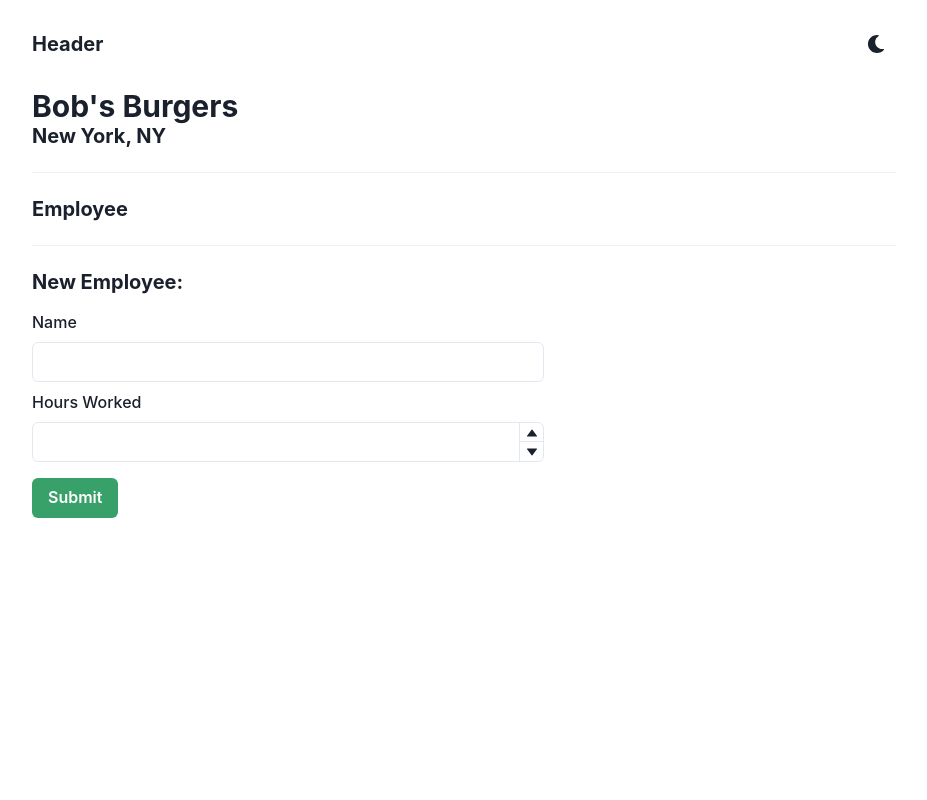
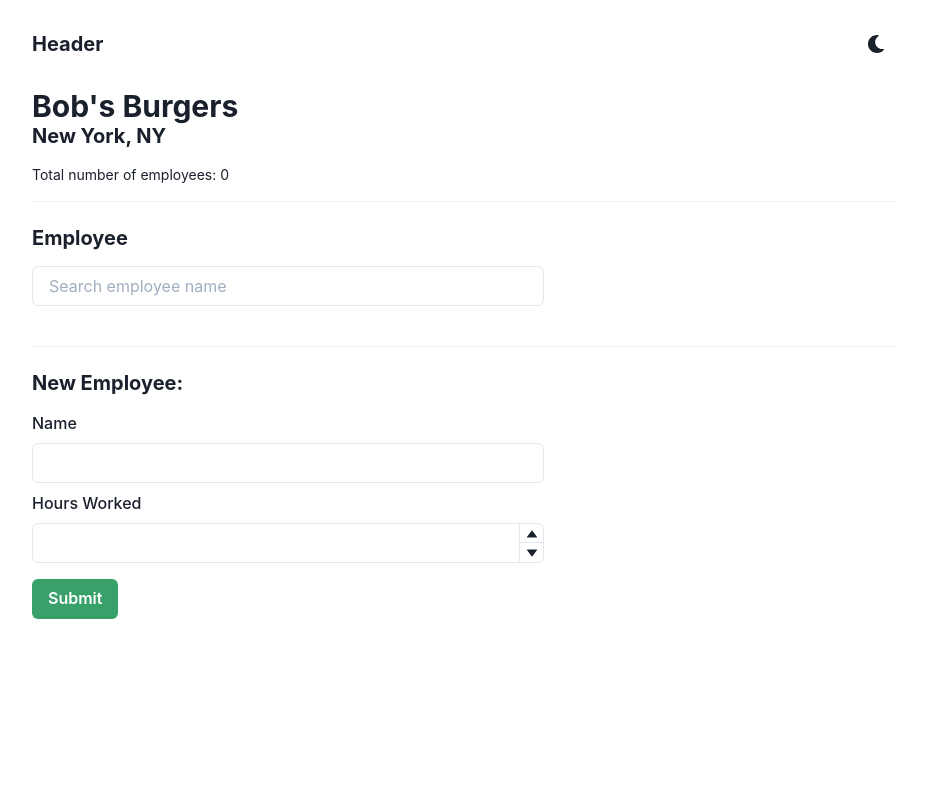
Before and after one commit to hydego17/mobx-react-ts, a React (Create React App) app: page / in a window 1280 px wide. Shown: the top 800 px of the page, without its empty margins (176-1103 px from the left). Built offline with nearby package versions, Linux system fonts and the light colour scheme.

Commit message:
filtered employees & input text fix

```diff
--- a/src/components/Employer.tsx
+++ b/src/components/Employer.tsx
@@ -1,13 +1,12 @@
-import React, { Component } from 'react';
-import { inject, observer } from 'mobx-react';
+import React, { Component } from "react";
+import { inject, observer } from "mobx-react";
 
 import {
   Box,
   Heading,
+  Text,
   FormControl,
   FormLabel,
-  FormErrorMessage,
-  FormHelperText,
   NumberInput,
   NumberInputField,
   NumberInputStepper,
@@ -16,9 +15,9 @@ import {
   Input,
   Divider,
   Button,
-} from '@chakra-ui/react';
-import { Root } from '../mst';
-import { EmployeeComponent } from './Employee';
+} from "@chakra-ui/react";
+import { Root } from "../mst";
+import { EmployeeComponent } from "./Employee";
 
 interface EmployerComponentProps {
   rootTree?: Root;
@@ -26,9 +25,10 @@ interface EmployerComponentProps {
 interface EmployerComponentState {
   employeeName: string;
   hoursWorked: string;
+  searchString: string;
 }
 
-@inject('rootTree')
+@inject("rootTree")
 @observer
 class EmployerComponent extends Component<
   EmployerComponentProps,
@@ -37,8 +37,9 @@ class EmployerComponent extends Component<
   constructor(props: EmployerComponentProps) {
     super(props);
     this.state = {
-      employeeName: '',
-      hoursWorked: '',
+      employeeName: "",
+      hoursWorked: "",
+      searchString: "",
     };
   }
 
@@ -51,6 +52,11 @@ class EmployerComponent extends Component<
     this.setState({ hoursWorked: value });
   };
 
+  searchStringChange = (e: any) => {
+    const searchString = e.target.value;
+    this.setState({ searchString });
+  };
+
   onSubmit = (e: any) => {
     e.preventDefault();
 
@@ -60,28 +66,43 @@ class EmployerComponent extends Component<
     if (!rootTree) return null;
 
     rootTree.employer.newEmployee(employeeName, Number(hoursWorked));
+
+    this.setState({ employeeName: "", hoursWorked: "" });
   };
 
   render() {
-    const { employeeName, hoursWorked } = this.state;
+    const { employeeName, hoursWorked, searchString } = this.state;
     const { rootTree } = this.props;
 
     if (!rootTree) return null;
 
     const {
-      employer: { name, location, employees },
+      employer: { name, location, employees, employeeNum, filterEmployees },
     } = rootTree;
+
+    const filteredEmployees = filterEmployees(searchString);
 
     return (
       <Box>
         <Heading size="lg">{name}</Heading>
         <Heading size="md">{location}</Heading>
-
-        <Divider my={6} />
+        <Text fontSize="sm" my={4}>
+          Total number of employees: {employeeNum}
+        </Text>
+        <Divider mb={6} />
 
         <Heading size="md">Employee</Heading>
 
-        {employees.map((employee) => (
+        <FormControl maxW="lg" py={4} id="search">
+          <Input
+            type="search"
+            value={searchString}
+            onChange={this.searchStringChange}
+            placeholder="Search employee name"
+          />
+        </FormControl>
+
+        {filteredEmployees.map((employee) => (
           <EmployeeComponent key={employee.id} employee={employee} />
         ))}
 
--- a/src/mst/index.ts
+++ b/src/mst/index.ts
@@ -1,9 +1,9 @@
 // Main State Tree
-import { v4 as uuidv4 } from 'uuid';
-import { applySnapshot, Instance, types } from 'mobx-state-tree';
+import { v4 as uuidv4 } from "uuid";
+import { applySnapshot, Instance, types } from "mobx-state-tree";
 
 // Employee Model (Node of Employer)
-const EmployeeModel = types.model('Employee', {
+const EmployeeModel = types.model("Employee", {
   id: types.identifier,
   name: types.string,
   hoursWorked: types.number,
@@ -11,7 +11,7 @@ const EmployeeModel = types.model('Employee', {
 
 // Employer Model (Node of Root)
 const EmployerModel = types
-  .model('Employer', {
+  .model("Employer", {
     id: types.identifier,
     name: types.string,
     location: types.string,
@@ -28,10 +28,21 @@ const EmployerModel = types
     }
 
     return { newEmployee };
-  });
+  })
+  .views((self) => ({
+    get employeeNum() {
+      return self.employees.length;
+    },
+
+    filterEmployees(searchString: string) {
+      return self.employees.filter((employee) =>
+        employee.name.toLowerCase().includes(searchString.toLowerCase())
+      );
+    },
+  }));
 
 // Root Model (Tree)
-const RootModel = types.model('Root', {
+const RootModel = types.model("Root", {
   employer: EmployerModel,
 });
 
```
Also changed, not shown: 1 other file (tests, documents, lock files or other folders).
